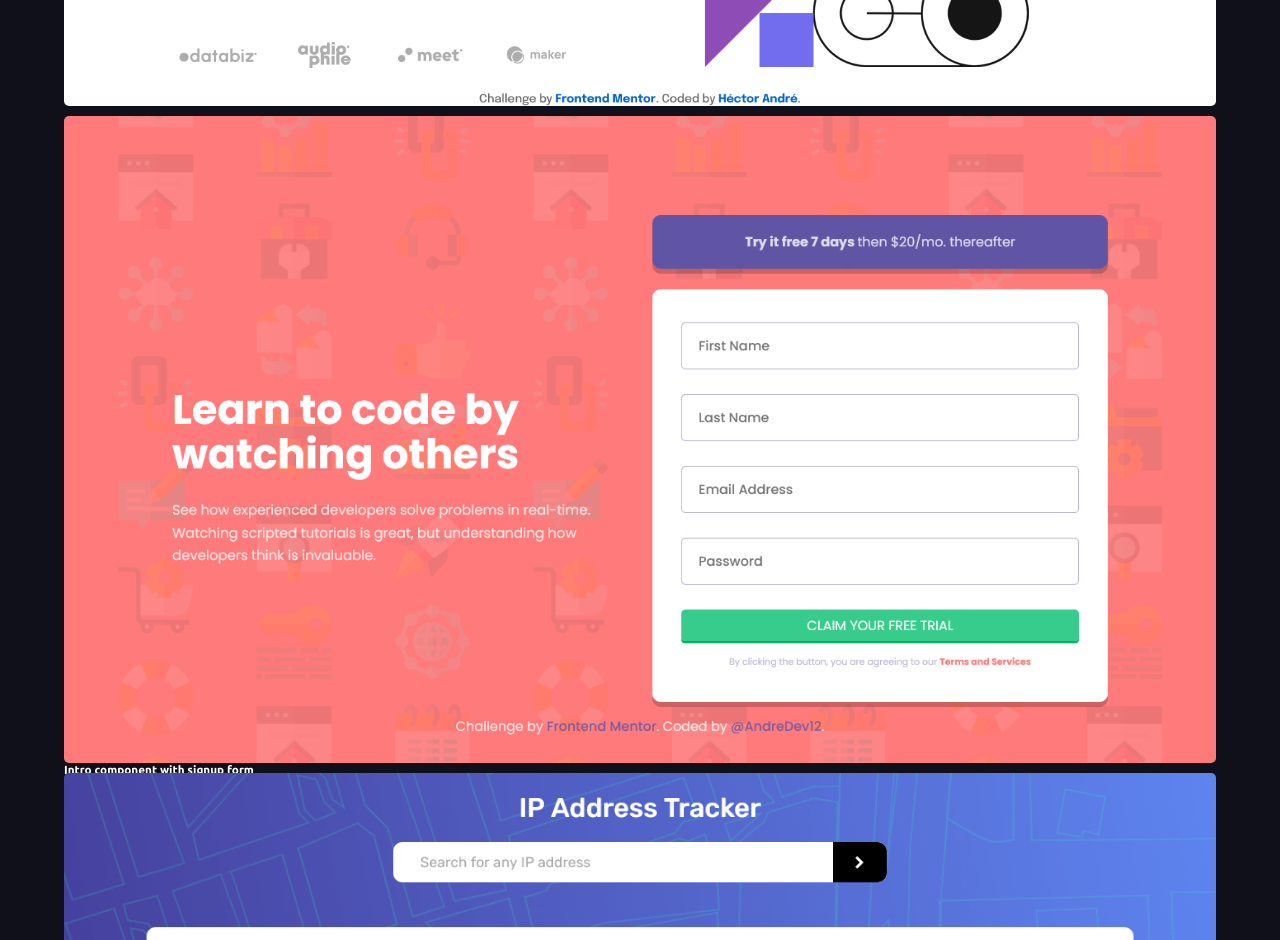
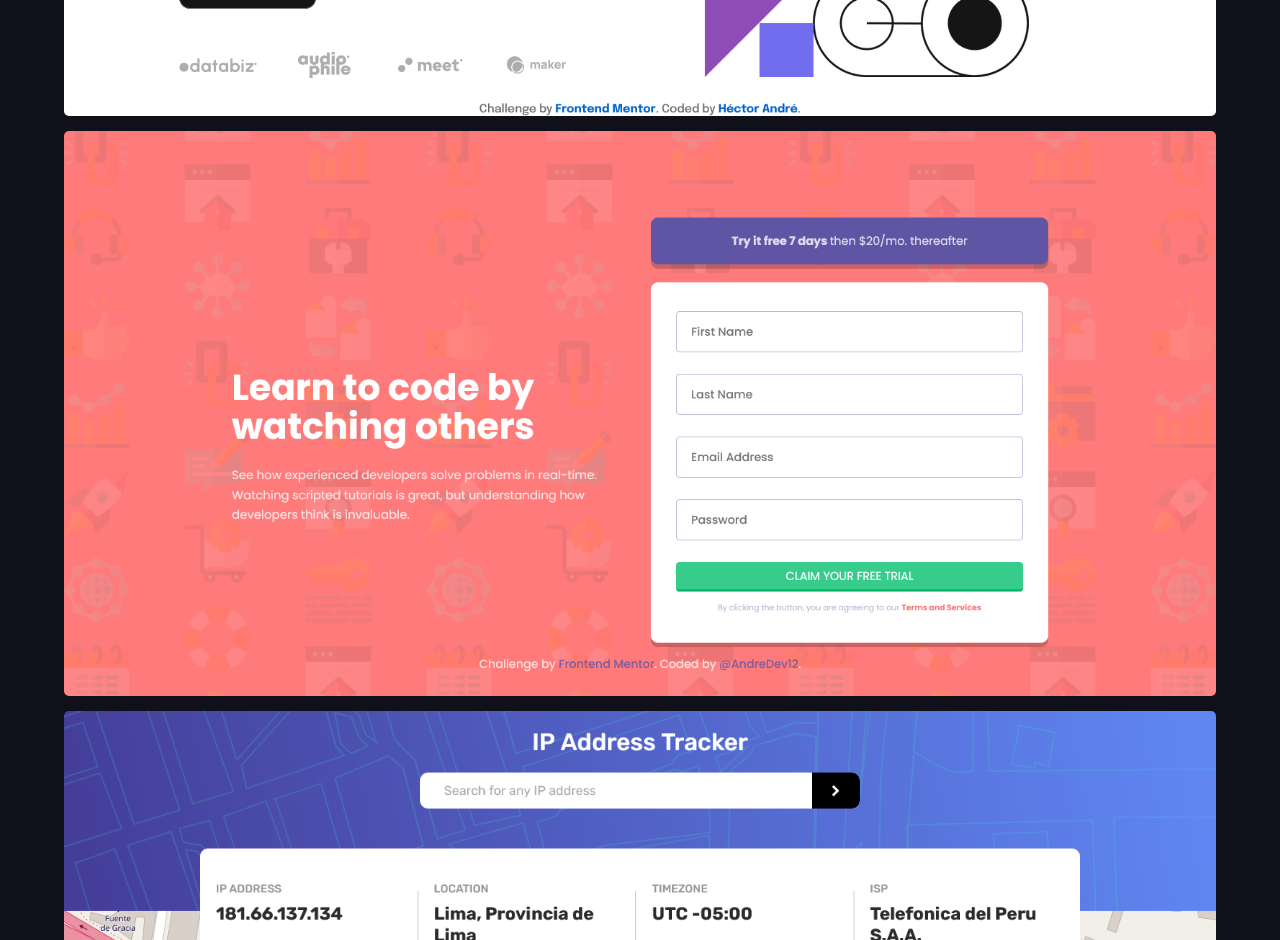
Before and after one commit to AndreDev12/portfolio, a React (Vite) app: page /portfolio in a window 1280 px wide. Shown: the part 1860-2800 px from the top of the page. Built offline with nearby package versions, Linux system fonts and the light colour scheme.

Commit message:
Building the Footer component

```diff
--- a/src/components/Footer/Footer.jsx
+++ b/src/components/Footer/Footer.jsx
@@ -1,8 +1,20 @@
-import { ContainerFooter } from "./styles";
+import { Copyright, FooterContainer, FooterDiv, FooterInformation, SocialNetworks } from './styles';
 
 const Footer = () => {
   return (
-    <ContainerFooter>Footer</ContainerFooter>
+    <FooterContainer>
+      <FooterDiv>
+        <FooterInformation>
+          <h5>Designed and developed by Hector Andre</h5>
+        </FooterInformation>
+        <Copyright>
+
+        </Copyright>
+        <SocialNetworks>
+
+        </SocialNetworks>
+      </FooterDiv>
+    </FooterContainer>
   )
 }
 
--- a/src/components/Footer/styles.js
+++ b/src/components/Footer/styles.js
@@ -1,10 +1,33 @@
 import styled from 'styled-components';
 
-export const ContainerFooter = styled.footer`
-    color: #ffffff;
+export const FooterContainer = styled.footer`
     background-color: ${({theme}) => theme.colors.purple};
     position: absolute;
     left: 0;
     right: 0;
     height: 5rem;
+    padding: 1rem;
 `;
+
+export const FooterDiv = styled.div`
+    width: 90%;
+    margin: 0 auto;
+    max-width: 1400px;
+    display: flex;
+    flex-wrap: wrap;
+    /* padding-top: 11rem; */
+    /* height: 70vh; */
+`;
+
+export const FooterInformation = styled.div`
+    width: 100%;
+    flex-shrink: 0;
+`;
+
+export const Copyright = styled.div`
+    width: 100%;
+`;
+
+export const SocialNetworks = styled.div`
+    width: 100%;
+`;
--- a/src/components/Portfolio/Portfolio.jsx
+++ b/src/components/Portfolio/Portfolio.jsx
@@ -1,7 +1,7 @@
 import { BsGithub } from 'react-icons/bs';
 import { FaExternalLinkAlt } from 'react-icons/fa';
 
-import { Card, ContentText, PortfolioContainer, PortfolioDiv, ProjectInfo, ProjectLinks, Projects, ProjectText } from './styles';
+import { Card, ContentText, PortfolioContainer, PortfolioDiv, ProjectImage, ProjectInfo, ProjectLinks, Projects, ProjectText } from './styles';
 import imgStartupPortfolio from '../../assets/img/startup portfolio.png';
 import imgMarvelCharacters from '../../assets/img/marvel characters.png';
 import imgIntroSectionWithDropdownNavigation from '../../assets/img/intro section with dropdown navigation.png';
@@ -19,7 +19,7 @@ const Portfolio = () => {
         </ContentText>
         <Projects>
           <Card>
-            <img
+            <ProjectImage
               src={imgStartupPortfolio}
               alt="Startup portfolio image"
             />
@@ -47,144 +47,144 @@ const Portfolio = () => {
             </ProjectInfo>
           </Card>
           <Card>
-            <img
+            <ProjectImage
               src={imgMarvelCharacters}
-              alt='Image of marvel characters'
+              alt="Image of marvel characters"
             />
             <ProjectInfo>
               <ProjectText>
                 <h3>Marvel characters</h3>
-                <p>CSS3, JavaScript</p>
+                <p>HTML5, CSS3, JavaScript</p>
               </ProjectText>
-              <div>
+              <ProjectLinks>
                 <a
                   href="https://github.com/AndreDev12/marvel-characters"
                   target="_blank"
                   rel="noopener noreferrer"
                 >
-                  <BsGithub color="#f0f6fc" size="3rem" />
+                  <BsGithub color="#f0f6fc" size="2rem" />
                 </a>
                 <a
                   href="https://marvel-characters-challenge.vercel.app/"
                   target="_blank"
                   rel="noopener noreferrer"
                 >
-                  <FaExternalLinkAlt color="#f0f6fc" size="3rem" />
+                  <FaExternalLinkAlt color="#f0f6fc" size="2rem" />
                 </a>
-              </div>
+              </ProjectLinks>
             </ProjectInfo>
           </Card>
           <Card>
-            <img
+            <ProjectImage
               src={imgIntroSectionWithDropdownNavigation}
-              alt='Image of intro section with dropdown navigation'
+              alt="Image of intro section with dropdown navigation"
             />
             <ProjectInfo>
               <ProjectText>
                 <h3>Intro section with dropdown navigation</h3>
                 <p>JavaScript, Sass</p>
               </ProjectText>
-              <div>
+              <ProjectLinks>
                 <a
                   href="https://github.com/AndreDev12/intro-section-with-dropdown-navigation"
                   target="_blank"
                   rel="noopener noreferrer"
                 >
-                  <BsGithub color="#f0f6fc" size="3rem" />
+                  <BsGithub color="#f0f6fc" size="2rem" />
                 </a>
                 <a
                   href="https://intro-section-with-dropdown-navigation-puce.vercel.app/"
                   target="_blank"
                   rel="noopener noreferrer"
                 >
-                  <FaExternalLinkAlt color="#f0f6fc" size="3rem" />
+                  <FaExternalLinkAlt color="#f0f6fc" size="2rem" />
                 </a>
-              </div>
+              </ProjectLinks>
             </ProjectInfo>
           </Card>
           <Card>
-            <img
+            <ProjectImage
               src={imgIntroComponentWithSignupForm}
-              alt='Image of intro component with signup form'
+              alt="Image of intro component with signup form"
             />
-            <div>
-              <div>
+            <ProjectInfo>
+              <ProjectText>
                 <h3>Intro component with signup form</h3>
                 <p>CSS3, React</p>
-              </div>
-              <div>
+              </ProjectText>
+              <ProjectLinks>
                 <a
                   href="https://github.com/AndreDev12/intro-component-with-signup-form"
                   target="_blank"
                   rel="noopener noreferrer"
                 >
-                  <BsGithub color="#f0f6fc" size="3rem" />
+                  <BsGithub color="#f0f6fc" size="2rem" />
                 </a>
                 <a
                   href="https://intro-component-with-signup-form-mu-three.vercel.app/"
                   target="_blank"
                   rel="noopener noreferrer"
                 >
-                  <FaExternalLinkAlt color="#f0f6fc" size="3rem" />
+                  <FaExternalLinkAlt color="#f0f6fc" size="2rem" />
                 </a>
-              </div>
-            </div>
+              </ProjectLinks>
+            </ProjectInfo>
           </Card>
           <Card>
-            <img
+            <ProjectImage
               src={imgIpAddressTracker}
-              alt='Image of ip address tracker'
+              alt="Image of ip address tracker"
             />
-            <div>
-              <div>
+            <ProjectInfo>
+              <ProjectText>
                 <h3>Ip address tracker</h3>
                 <p>Sass, React</p>
-              </div>
-              <div>
+              </ProjectText>
+              <ProjectLinks>
                 <a
                   href="https://github.com/AndreDev12/ip-address-tracker"
                   target="_blank"
                   rel="noopener noreferrer"
                 >
-                  <BsGithub color="#f0f6fc" size="3rem" />
+                  <BsGithub color="#f0f6fc" size="2rem" />
                 </a>
                 <a
                   href="https://ip-address-tracker-neon-psi.vercel.app/"
                   target="_blank"
                   rel="noopener noreferrer"
                 >
-                  <FaExternalLinkAlt color="#f0f6fc" size="3rem" />
+                  <FaExternalLinkAlt color="#f0f6fc" size="2rem" />
                 </a>
-              </div>
-            </div>
+              </ProjectLinks>
+            </ProjectInfo>
           </Card>
           <Card>
-            <img
+            <ProjectImage
               src={imgRestCountriesApiWithColorThemeSwitcher}
-              alt='Image of rest countries api with color theme switcher'
+              alt="Image of rest countries api with color theme switcher"
             />
-            <div>
-              <div>
+            <ProjectInfo>
+              <ProjectText>
                 <h3>Rest countries api with color theme switcher</h3>
                 <p>Sass, React</p>
-              </div>
-              <div>
+              </ProjectText>
+              <ProjectLinks>
                 <a
                   href="https://github.com/AndreDev12/rest-countries-api-with-color-theme-switcher"
                   target="_blank"
                   rel="noopener noreferrer"
                 >
-                  <BsGithub color="#f0f6fc" size="3rem" />
+                  <BsGithub color="#f0f6fc" size="2rem" />
                 </a>
                 <a
                   href="https://rest-countries-api-with-color-theme-switcher-seven-theta.vercel.app/countries"
                   target="_blank"
                   rel="noopener noreferrer"
                 >
-                  <FaExternalLinkAlt color="#f0f6fc" size="3rem" />
+                  <FaExternalLinkAlt color="#f0f6fc" size="2rem" />
                 </a>
-              </div>
-            </div>
+              </ProjectLinks>
+            </ProjectInfo>
           </Card>
         </Projects>
       </PortfolioDiv>
--- a/src/components/Portfolio/styles.js
+++ b/src/components/Portfolio/styles.js
@@ -9,6 +9,7 @@ export const PortfolioDiv = styled.div`
     margin: 0 auto;
     max-width: 1400px;
     padding-top: 11rem;
+    padding-bottom: 5rem;
     display: flex;
     flex-direction: column;
     /* height: 60vh; */
@@ -36,31 +37,36 @@ export const Projects = styled.div`
     display: grid;
     grid-template-columns: 1fr;
     grid-auto-rows: minmax(25rem, auto);
-    row-gap: 1rem;
+    grid-gap: 1.5rem;
 `;
 
 export const Card = styled.div`
-    /* padding: 1rem; */
-    /* background: var(--card-background); */
     color: ${({theme}) => theme.colors.white};
-    /* border-radius: 0.5rem; */
     transition: 0.4s ease-in-out;
-    border-radius: 0.5rem;
     cursor: pointer;
     position: relative;
-    &:hover{
-        /* box-shadow: inset 0 100px 1000px 10px rgba(0, 0, 0, 0.8); */
-        z-index: 50;
-        box-shadow: inset 0 10rem 100rem 1rem ${({theme}) => theme.colors.purple};
+    &:hover::before{
+        opacity: 0.8;
+    }
+    &::before{
+        border-radius: 0.5rem;
+        box-shadow: inset 0 10rem 100rem 1rem ${({theme}) => theme.colors.blackBoxShadow};
+        content: '';
+        display: block;
+        height: 100%;
+        opacity: 0;
+        position: absolute;
+        transition: opacity .3s .2s;
+        width: 100%;
     }
     &:hover div{
         opacity: 1;
     }
-    img{
-        border-radius: 0.5rem;
-        height: 100%;
-        object-fit: cover;
-    }
+`;
+
+export const ProjectImage = styled.img`
+    border-radius: 0.5rem;
+    height: 100%;
 `;
 
 export const ProjectInfo = styled.div`
@@ -83,20 +89,30 @@ export const ProjectText = styled.div`
     left: 1rem;
     h3{
         font-size: 1.4rem;
-        /* color: ${({theme}) => theme.colors.purple}; */
     }
     p{
         font-size: 1.3rem;
         margin: 0.5rem 0 0;
-        /* color: ${({theme}) => theme.colors.purple}; */
     }
 `;
 
 export const ProjectLinks = styled.div`
+    display: flex;
+    a:nth-child(1){
+        margin-right: 1rem;
+    }
     a{
-        color: #ffffff;
         transition: 0.25s ease-in-out;
-        /* font-size: 1.1rem; */
-        margin-right: 0.3rem;
+        height: 2rem;
     }
+    /* svg{
+        @media(min-width: ${({theme}) => theme.breakpoints.tablet}){
+            width: 8rem;
+            height: 8rem;
+        }
+        @media(min-width: ${({theme}) => theme.breakpoints.desktop}){
+            width: 12rem;
+            height: 12rem;
+        }
+    } */
 `;
--- a/src/styles/theme.js
+++ b/src/styles/theme.js
@@ -1,6 +1,7 @@
 export const theme = {
     colors: {
       // blackTest: '#000000',
+      blackBoxShadow: 'rgb(0 0 0 / 80%)',
       darkBlue: '#10101A',
       gray: '#C4C4C4',
       purple: '#2A1673',
```
